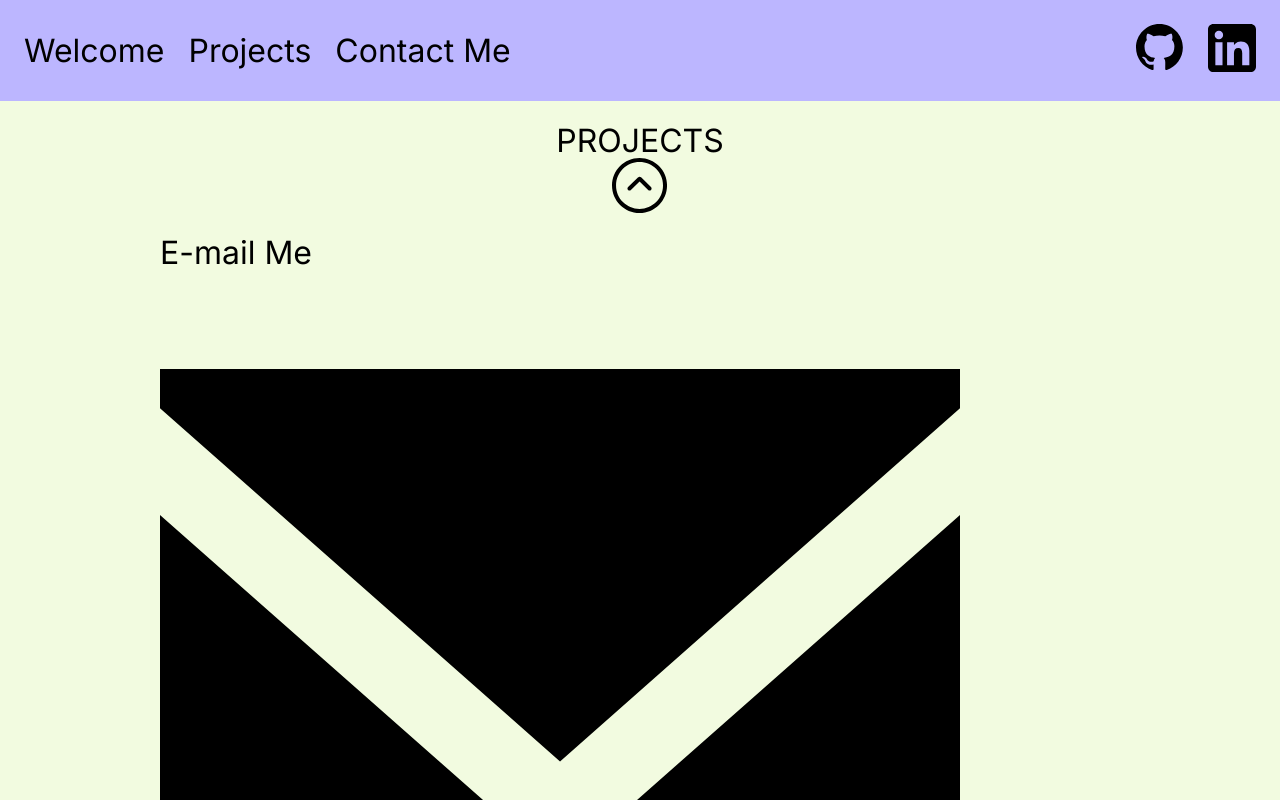
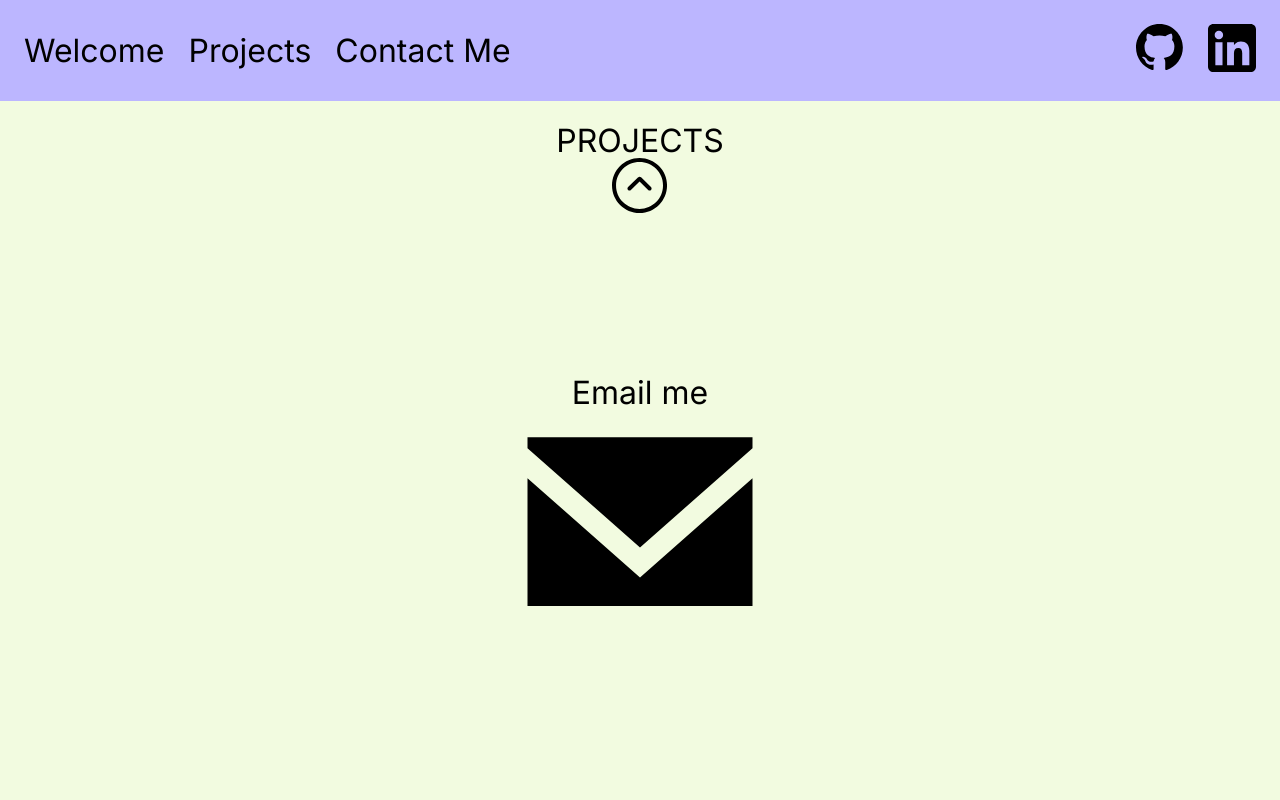
Before and after one commit to JeromeRReduta/Portfolio2025, a React (Vite) app: page /contact-me in a window 1280 px wide. Shown: the top 800 px of the page. Built offline with nearby package versions, Linux system fonts and the light colour scheme.

Commit message:
(change) contact me page

```diff
--- a/src/contact-me/components/ContactMePage.tsx
+++ b/src/contact-me/components/ContactMePage.tsx
@@ -2,12 +2,12 @@ import type { JSX } from "react";
 import EmailSvg from "../../../src/assets/email.svg?react";
 import { Link } from "react-router";
 import NavArrow from "../../shared/components/NavArrow";
-// import "../../shared/design/base.css"; // TODO
-// import "../design/contact-me.css";
+import "../../shared/design/base.css";
+import styles from "../design/ContactMe.module.css";
 
 export default function ContactMePage(): JSX.Element {
     return (
-        <section id="contact-me">
+        <section className={styles["contact_me"]}>
             <NavArrow
                 direction="UP"
                 url="/projects"
@@ -15,21 +15,36 @@ export default function ContactMePage(): JSX.Element {
                 flexJustify={"flex-start"}
                 flexAlign={"center"}
             />
-            <ContactForm />
+            <ContactMeForm />
         </section>
     );
 }
 
-// TODO: Rewrite
-function ContactForm(): JSX.Element {
+function ContactMeForm(): JSX.Element {
     return (
-        // TODO: make it so that on hovering the LINK (not the contents), all contents turn to accent color
         <Link
-            className="contact-link svg-link svg-base"
+            className={styles["contact_me__link"]}
             to="mailto:jrreduta@yahoo.com"
         >
-            <div className="contact-message">E-mail Me</div>
-            <EmailSvg className="email-svg" />
+            <div className={styles["contact_me__message"]}>Email me</div>
+            <EmailSvg className={styles["contact_me__svg"]} />
         </Link>
     );
 }
+
+// nav-arrow
+// return (
+//     <Link className={styles["nav_arrow"]} to={url} style={extraStyles}>
+//         <div className={styles["nav_arrow__message"]}>{message}</div>
+//         <ArrowSvg className={arrowClass} />
+//     </Link>
+// );
+
+// contact form
+// <Link
+//     className="contact-link svg-link svg-base"
+//     to="mailto:jrreduta@yahoo.com"
+// >
+//     <div className="contact-message">E-mail Me</div>
+//     <EmailSvg className="email-svg" />
+// </Link>
--- /dev/null
+++ b/src/contact-me/design/ContactMe.module.css
@@ -0,0 +1,44 @@
+.base__horizontal_flex {
+    display: flex;
+    flex-direction: row;
+    align-items: center;
+    gap: 1.5rem;
+}
+
+.base__vertical_flex {
+    display: flex;
+    flex-direction: column;
+    align-items: center;
+    gap: 1.5rem;
+}
+
+.contact_me {
+    composes: base__vertical_flex;
+    justify-content: flex-start;
+    align-items: center;
+    gap: 20%;
+}
+
+.contact_me__link {
+    composes: base__vertical_flex;
+    justify-content: flex-start;
+    gap: 0rem;
+    color: var(--dark);
+}
+
+.contact_me__link:hover {
+    color: var(--accent);
+}
+
+.contact_me__message {
+    color: inherit;
+}
+
+.contact_me__svg {
+    width: 300px;
+    height: 225px;
+}
+
+.contact_me__svg path {
+    fill: currentColor;
+}
```
